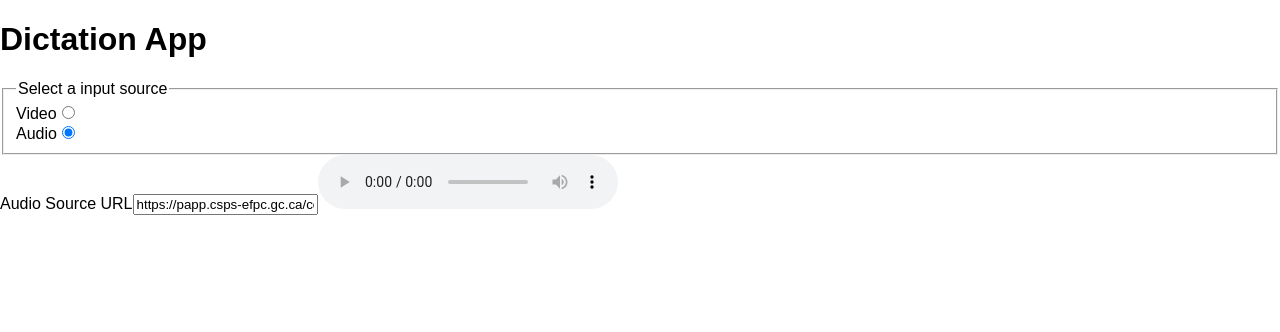
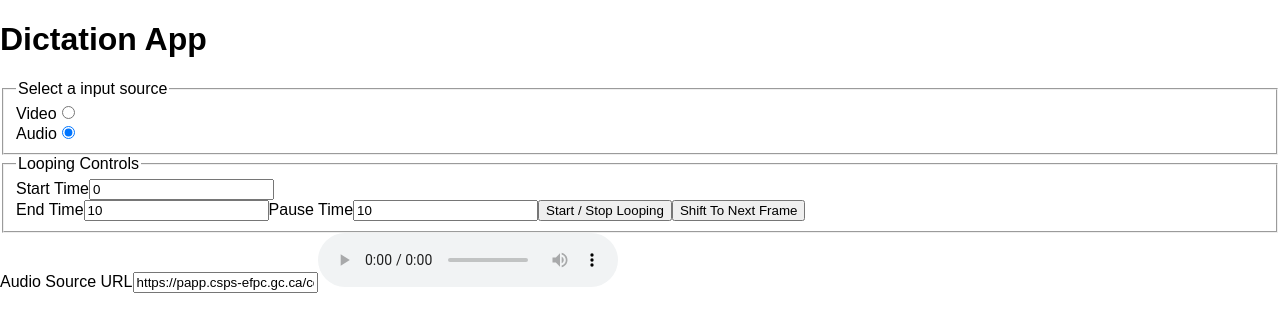
Before and after one commit to bpb54321/dictation-app-react, a React (Create React App) app: page / in a window 1280 px wide. Shown: the top 332 px of the page. Built offline with nearby package versions, Linux system fonts and the light colour scheme.

Commit message:
Added in more controls

```diff
--- a/package.json
+++ b/package.json
@@ -3,6 +3,7 @@
   "version": "0.1.0",
   "private": true,
   "dependencies": {
+    "prop-types": "^15.6.2",
     "react": "^16.4.2",
     "react-dom": "^16.4.2",
     "react-scripts": "1.1.4"
@@ -14,6 +15,7 @@
     "eject": "react-scripts eject"
   },
   "devDependencies": {
+    "babel-eslint": "^8.2.6",
     "eslint": "^5.3.0",
     "eslint-plugin-more-naming-conventions": "^1.0.1",
     "eslint-plugin-react": "^7.11.1"
--- a/src/App.js
+++ b/src/App.js
@@ -1,6 +1,6 @@
 import "./App.css";
 import AudioPlayer from "./components/AudioPlayer";
-import InputSourceControl from "./components/InputSourceControl";
+import Controls from "./components/Controls";
 import React from "react";
 
 class App extends React.Component {
@@ -14,7 +14,7 @@ class App extends React.Component {
             Dictation App
           </h1>
         </header>
-        <InputSourceControl />
+        <Controls />
         <AudioPlayer />
       </div>
     );
--- a/src/components/Controls.js
+++ b/src/components/Controls.js
@@ -1,4 +1,5 @@
 import InputSourceControl from "./InputSourceControl";
+import PlaybackControls from "./PlaybackControls";
 import React from "react";
 
 class Controls extends React.Component {
@@ -8,6 +9,7 @@ class Controls extends React.Component {
     return (
       <div>
         <InputSourceControl />
+        <PlaybackControls />
       </div>
     );
 
--- /dev/null
+++ b/src/components/LabelledInput.js
@@ -0,0 +1,31 @@
+import PropTypes from "prop-types";
+import React from "react";
+
+class LabelledInput extends React.Component {
+
+  static propTypes = {
+    "label": PropTypes.string.isRequired,
+    "name": PropTypes.string.isRequired,
+    "type": PropTypes.oneOf(["number", "text", "url", "date"]).isRequired,
+    "value": PropTypes.string.isRequired,
+  }
+
+  render() {
+
+    return (
+      <div>
+        <label htmlFor={this.props.name}>
+          {this.props.label}
+        </label>
+        <input id={this.props.name} name={this.props.name}
+          type={this.props.type}
+          value={this.props.value}
+        />
+      </div>
+    );
+
+  }
+
+}
+
+export default LabelledInput;
--- /dev/null
+++ b/src/components/PlaybackControls.js
@@ -0,0 +1,43 @@
+import LabelledInput from "./LabelledInput";
+import React from "react";
+
+class PlaybackControls extends React.Component {
+
+  render() {
+
+    return (
+      <fieldset>
+        <legend>
+          Looping Controls
+        </legend>
+        <LabelledInput label="Start Time" name="start-time" type="number"
+          value="0"
+        />
+        <label htmlFor="end-time">
+          End Time
+        </label>
+        <input id="end-time"
+          name="end-time"
+          type="number"
+          value="10"
+        />
+        <label htmlFor="pause-time">
+          Pause Time
+        </label>
+        <input id="pause-time" name="pause-time" type="number"
+          value="10"
+        />
+        <button id="loop-button" type="button">
+          Start / Stop Looping
+        </button>
+        <button id="shift-next-frame-button" type="button">
+          Shift To Next Frame
+        </button>
+      </fieldset>
+    );
+
+  }
+
+}
+
+export default PlaybackControls;
```
Also changed, not shown: src/components/InputSourceControl.js (+4 -17 lines), .eslintrc.json, 1 other file (tests, documents, lock files or other folders).
